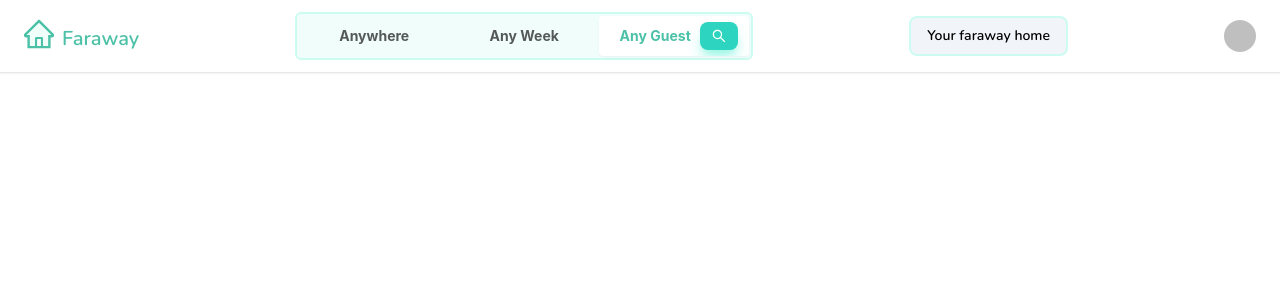
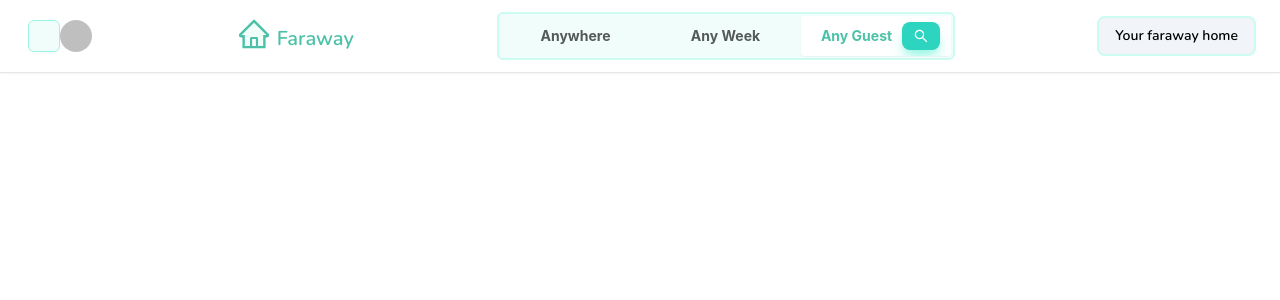
Before and after one commit to sumantKr/bnb-clone, a Next.js app: page / in a window 1280 px wide. Shown: the top 300 px of the page. Built offline with nearby package versions, Linux system fonts and the light colour scheme.

Commit message:
component changes and less config

```diff
--- a/next.config.mjs
+++ b/next.config.mjs
@@ -1,4 +1,25 @@
+import withAntdLess from "next-plugin-antd-less"
 /** @type {import('next').NextConfig} */
-const nextConfig = {};
+const nextConfig = withAntdLess({
+    // optional: you can modify antd less variables directly here
+    modifyVars: { '@primary-color': '#333333' },
+    // Or better still you can specify a path to a file
+    // lessVarsFilePath: '/src/styles/variables.less',
+    // optional
+    lessVarsFilePathAppendToEndOfContent: false,
+    // optional https://github.com/webpack-contrib/css-loader#object
+    cssLoaderOptions: {},
+
+    // Other Config Here...
+
+    webpack(config) {
+        return config;
+    },
+
+    // ONLY for Next.js 10, if you use Next.js 11, delete this block
+    future: {
+        webpack5: true,
+    },
+});;
 
 export default nextConfig;
--- a/package.json
+++ b/package.json
@@ -12,6 +12,7 @@
     "@ant-design/icons": "^5.3.1",
     "antd": "^5.15.1",
     "next": "14.1.3",
+    "next-plugin-antd-less": "^1.8.0",
     "react": "^18",
     "react-dom": "^18",
     "sass": "^1.71.1"
--- /dev/null
+++ b/src/components/custom-button/CustomButton.module.scss
@@ -0,0 +1,3 @@
+.CustomButton {
+    // background: ;
+}
--- /dev/null
+++ b/src/components/custom-button/CustomButton.tsx
@@ -0,0 +1,37 @@
+import { Button, ButtonProps } from 'antd'
+import React, { MouseEvent } from 'react'
+import ButtonStyles from "./CustomButton.module.scss"
+
+import classNames from "classnames"
+import { useAmp } from 'next/amp'
+import { useToggle } from '@/hooks'
+export interface CustomButtonProps extends ButtonProps {
+
+}
+
+function CustomButton(props: CustomButtonProps) {
+
+    const [isLoading, toggleLoading] = useToggle(false)
+    const { className, onClick } = props
+
+    async function handleClick(e: MouseEvent<HTMLButtonElement>) {
+
+        toggleLoading()
+        try {
+            if (onClick) {
+                await onClick(e)
+            }
+        } catch (err) {}
+        finally {
+            toggleLoading()
+        }
+    }
+    return (
+
+        <Button className={classNames(ButtonStyles.CustomButton, className,
+            "bg-teal-50 border-teal-200 active:border-teal-400"
+            )} onClick={handleClick} {...props} />
+    )
+}
+
+export default CustomButton
--- a/src/components/logo/Logo.tsx
+++ b/src/components/logo/Logo.tsx
@@ -8,7 +8,7 @@ function Logo() {
             <span className='h-full'>
                 <HomeTwoTone className='p-0 text-3xl' twoToneColor={"#4bc1a7"} />
             </span>
-            <p className='hidden md:block font-semibold text-xl text-primary'>Faraway</p>
+            <p className='hidden lg:block font-semibold text-xl text-primary'>Faraway</p>
         </div>
     )
 }
--- a/src/components/navbar/NavBar.tsx
+++ b/src/components/navbar/NavBar.tsx
@@ -2,11 +2,11 @@ import { BookingFilter, Logo, UserAvatar, UserMenu } from '..'
 
 function NavBar() {
     return (
-        <nav className='fixed w-[100vw] py-3 px-2 md:px-6 border-b shadow-sm flex items-center justify-between'>
+        <nav className='fixed w-[100vw] py-3 px-4 lg:px-6 border-b shadow-sm flex items-center justify-between'>
+            <UserAvatar />
             <Logo />
             <BookingFilter />
             <UserMenu />
-            <UserAvatar />
         </nav>
     )
 }
--- a/src/components/user-avatar/UserAvatar.tsx
+++ b/src/components/user-avatar/UserAvatar.tsx
@@ -1,11 +1,20 @@
-import { Avatar } from 'antd'
-import React from 'react'
+"use client"
+import { useToggle } from '@/hooks'
+import { MenuOutlined } from '@ant-design/icons'
+import { Avatar, Menu, MenuProps } from 'antd'
+import { ItemType, MenuItemGroupType, MenuItemType } from 'antd/es/menu/hooks/useItems'
+import CustomButton from '../custom-button/CustomButton'
+
+
 
 function UserAvatar() {
+
+  const [collapsed, toggleMenu] = useToggle(true)
+
   return (
-    <div>
-      {/* <Menu/> */}
-      <Avatar />
+    <div className='rounded-xl p-1  border-0 border-teal-100 flex items-center justify-end '>
+      <CustomButton />
+      < Avatar />
     </div>
   )
 }
--- a/src/components/user-menu/UserMenu.tsx
+++ b/src/components/user-menu/UserMenu.tsx
@@ -2,7 +2,7 @@ import React from 'react'
 
 function UserMenu() {
     return (
-        <div className='bg-slate-100 border-teal-100 border-2 rounded-lg py-2 px-4 cursor-pointer transition ease-in-out    hover:bg-teal-50 hover:border-2 duration-300 '>
+        <div className='hidden lg:block bg-slate-100 border-teal-100 border-2 rounded-lg py-2 px-4 cursor-pointer transition ease-in-outhover:bg-teal-50 hover:border-2 duration-300 '>
             <p className='font-semibold text-sm'>
                 Your faraway home
             </p>
--- /dev/null
+++ b/src/hooks/index.ts
@@ -0,0 +1,13 @@
+import { useState } from "react";
+
+
+export function useToggle(initValue: boolean = false) {
+
+    const [toggleValue, setToggle] = useState<boolean>(initValue)
+
+    function toggle() {
+        setToggle(!toggleValue)
+    }
+
+    return [toggleValue, toggle as any]
+}
--- a/src/styles/antDesign.theme.ts
+++ b/src/styles/antDesign.theme.ts
@@ -4,9 +4,16 @@ export const antdTheme :ThemeConfig = {
     components:{
         Segmented:{
             itemSelectedColor:"#4bc1a7",
+        },
+        Button:{
+            colorBgBase:"#4bc1a7",
+            colorBgTextHover:"#4bc1a7",
+            colorBorder:"#4bc1a7",
+            defaultActiveBg:"#4bc1a7"
         }
     },
     token:{
+        // bettter way to set theme. Should Try.
     }
 
 }
```
Also changed, not shown: 1 other file (tests, documents, lock files or other folders).
